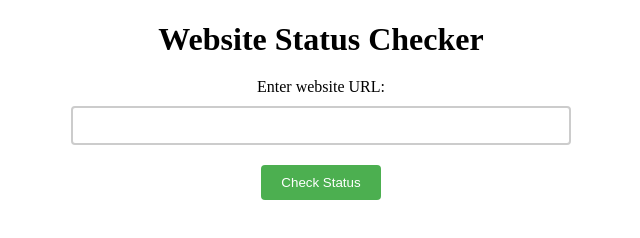
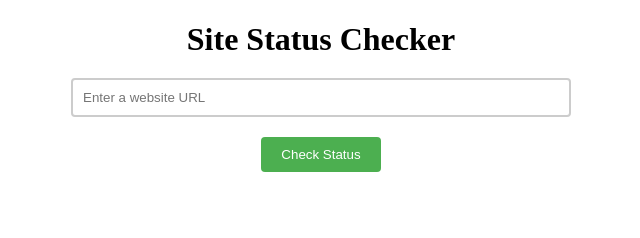
Before and after one commit to Akhil-Pillai/site-status-checker, a website: page index.html in a window 1280 px wide. Shown: the whole page, without its empty margins (319-959 px from the left). Drawn offline with Linux system fonts and the light colour scheme.

Commit message:
Update index.html

```diff
--- a/index.html
+++ b/index.html
@@ -1,24 +1,18 @@
 <!DOCTYPE html>
-<html lang="en">
-
+<html>
   <head>
-  <meta charset="UTF-8">
-  <title>Website Status Checker</title>
+    <title>Site Status Checker</title>
     <link rel="stylesheet" href="style.css">
   </head>
-
   <body>
     <div class="container">
-    <h1>Website Status Checker</h1>
-    <form id="form">
-      <label for="url">Enter website URL:</label>
-      <input type="text" id="url" name="url" required>
-      <button type="submit">Check Status</button>
+      <h1>Site Status Checker</h1>
+      <form id="site-status-form">
+        <input type="text" id="site-url" placeholder="Enter a website URL">
+        <button type="submit" id="check-status-btn">Check Status</button>
       </form>
-    <div id="result"></div>
+      <div id="status-message"></div>
     </div>
-
     <script src="script.js"></script>
   </body>
-
 </html>
```
Lines whose indentation alone changed are shown as unchanged.
